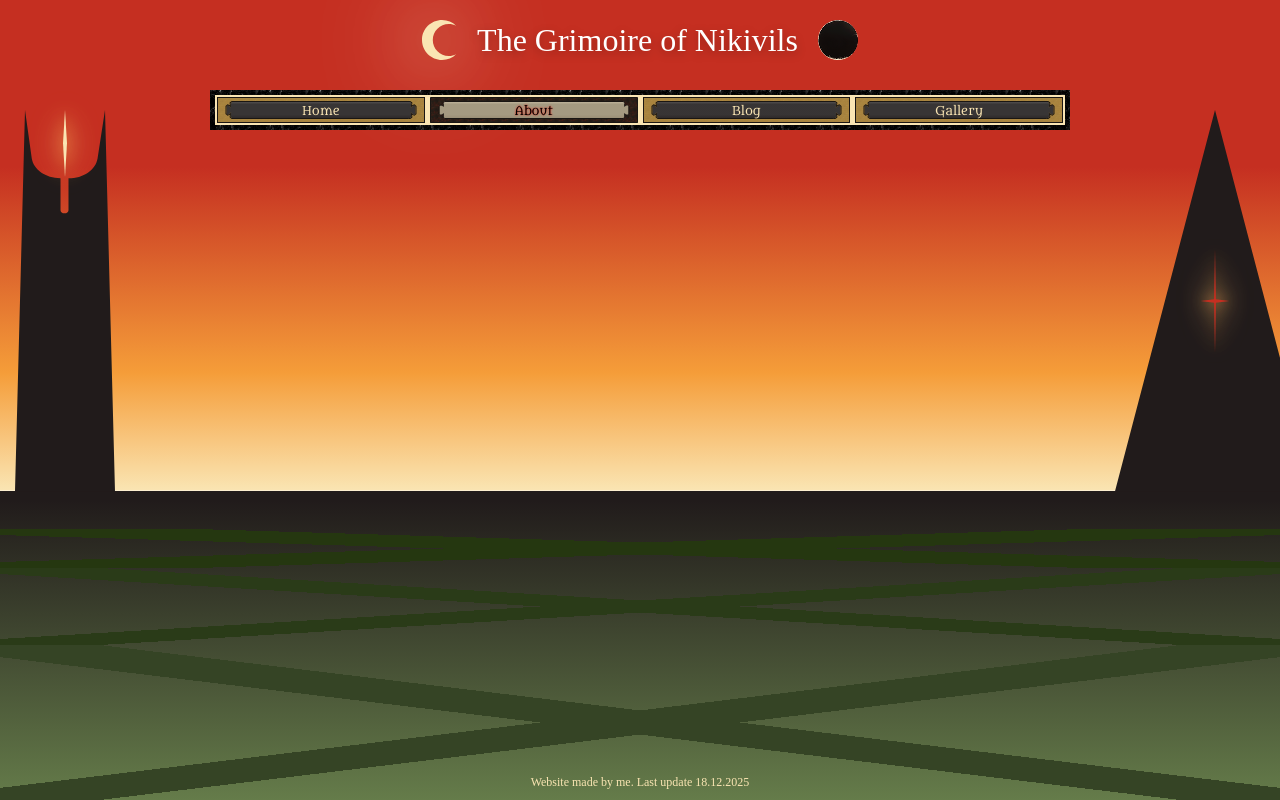
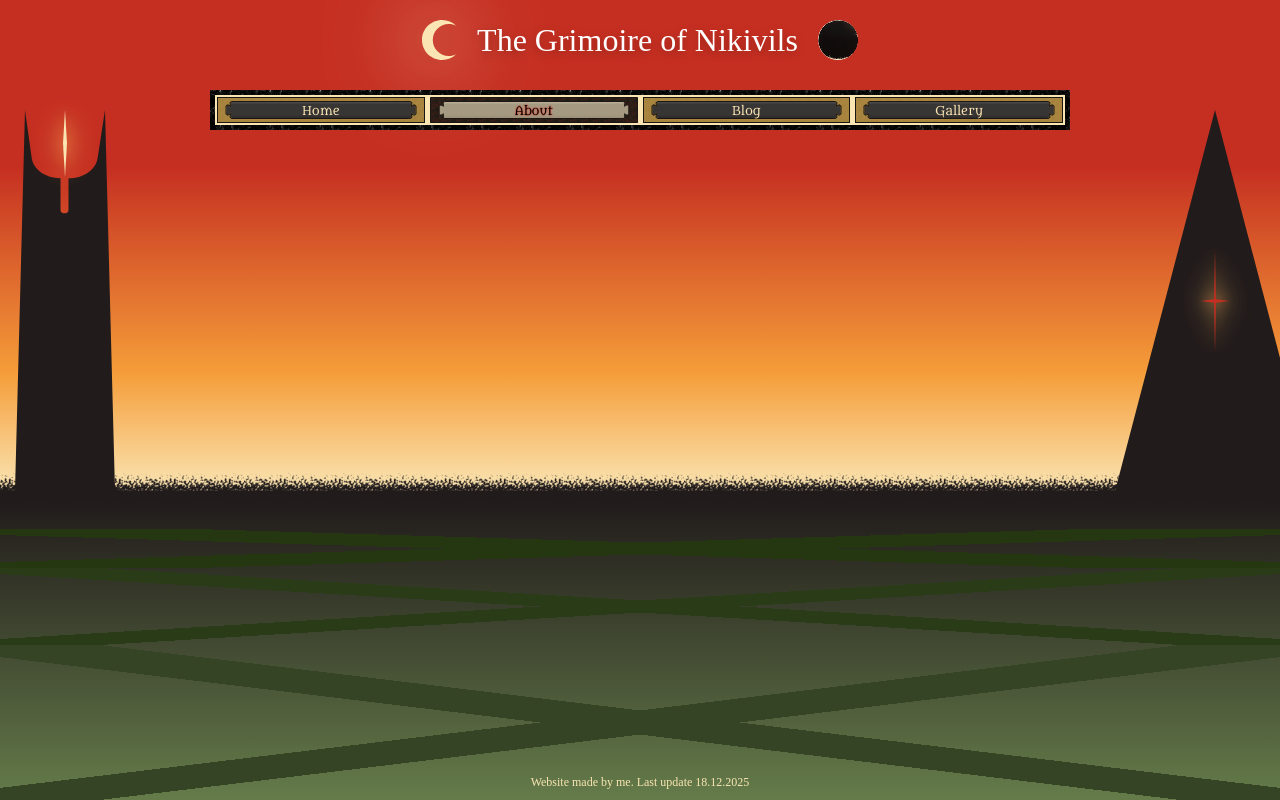
Before and after one commit to NikitaVirachev/nikivils-grimoire-frontend, a React (Vite) app: page /about in a window 1280 px wide. Shown: the top 800 px of the page. Built offline with nearby package versions, Linux system fonts and the light colour scheme.

Commit message:
feat #4: add horizon line texture

```diff
--- a/src/components/Background/Background.tsx
+++ b/src/components/Background/Background.tsx
@@ -4,6 +4,7 @@ import styled from 'styled-components';
 import PlanePerspective from './PlanePerspective';
 import Tower from './Tower';
 import Pyramid from './Pyramid';
+import Horizon from './Horizon';
 
 const TopPartHeight = '61.33%';
 
@@ -28,6 +29,8 @@ const StyledBackground = styled.div`
     0 100%;
 
   height: 100vh;
+
+  position: relative;
 `;
 
 const Wrapper = styled.div`
@@ -49,6 +52,7 @@ const Background = ({ children }: PropsWithChildren) => (
         <Pyramid topPartHeight={TopPartHeight} />
       </Content>
     </Wrapper>
+    <Horizon topPartHeight={TopPartHeight} />
     <PlanePerspective height={TopPartHeight} />
   </StyledBackground>
 );
--- /dev/null
+++ b/src/components/Background/Horizon.tsx
@@ -0,0 +1,33 @@
+import styled from 'styled-components';
+
+import horizonImgUrl from '../../assets/img/textures/horizon.png';
+
+const heightOfContent = 1024;
+const heightOfHorizon = 50;
+
+const horizonHeightPct = (heightOfHorizon / heightOfContent) * 100;
+
+const HorizonShape = styled.div<{ $topPartHeight: string }>`
+  background-image: url(${horizonImgUrl});
+  background-size: contain;
+  background-position: center;
+  background-repeat: repeat-x;
+
+  height: ${horizonHeightPct}%;
+  width: 100vw;
+
+  position: absolute;
+  top: ${(props) => props.$topPartHeight};
+  left: 0;
+  transform: translateY(-50%);
+`;
+
+interface HorizonProps {
+  topPartHeight: string;
+}
+
+const Horizon = ({ topPartHeight }: HorizonProps) => (
+  <HorizonShape $topPartHeight={topPartHeight} />
+);
+
+export default Horizon;
```
Also changed, not shown: src/assets/img/textures/horizon.png (added).
